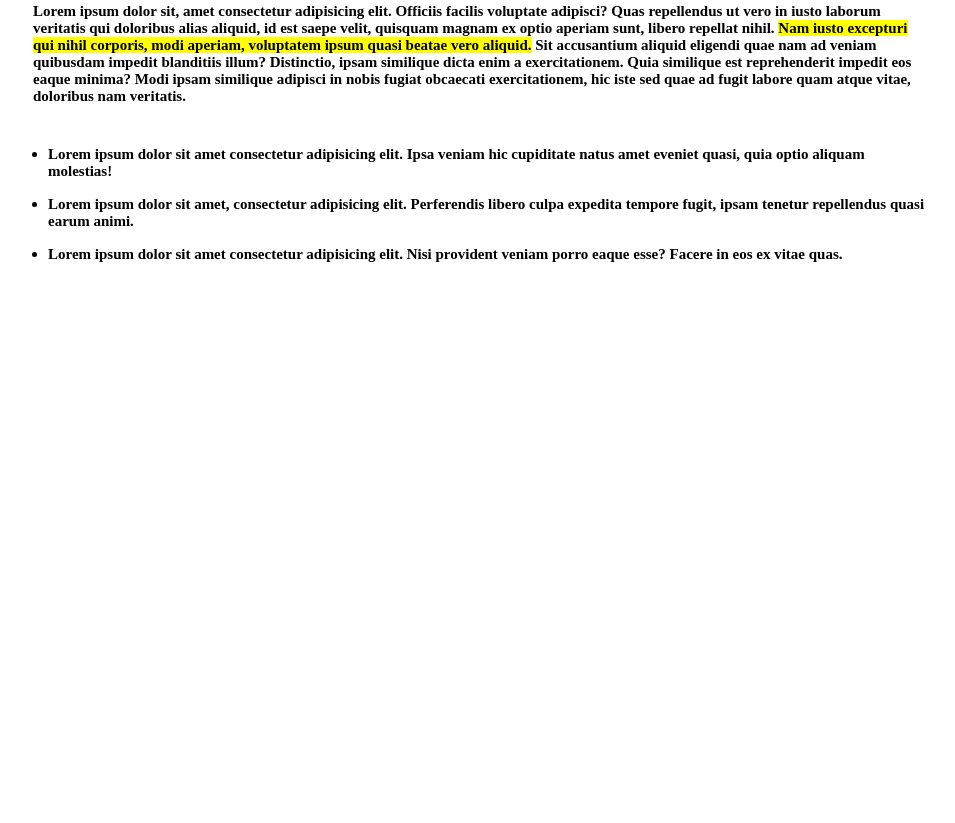
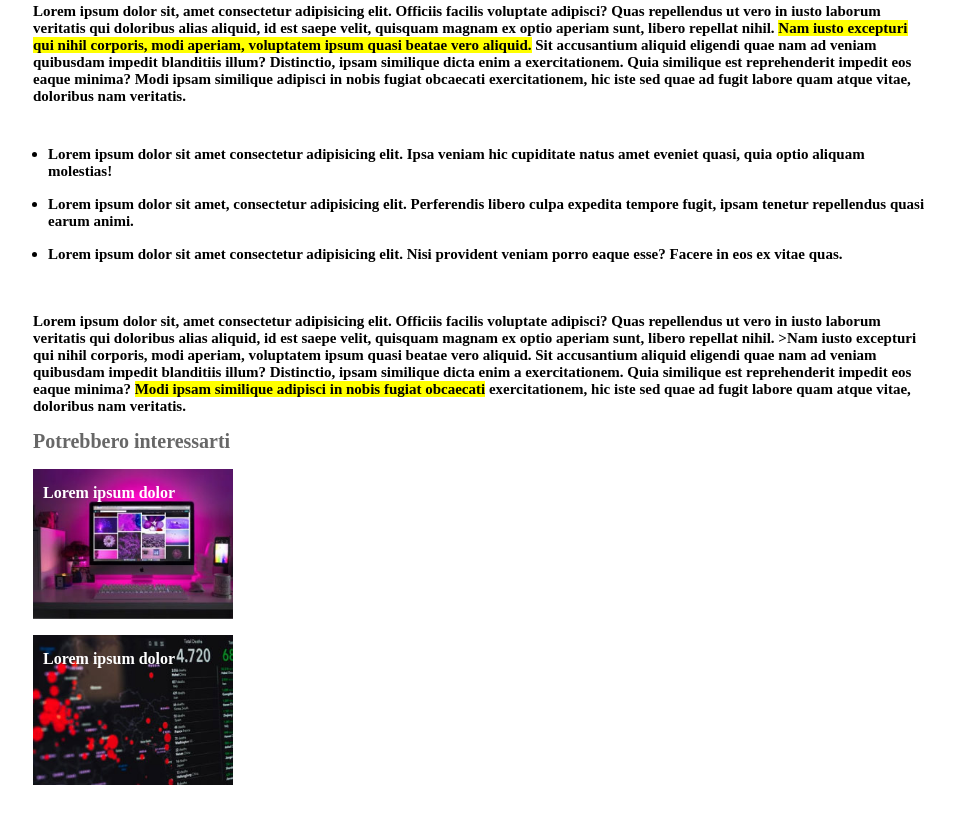
Before and after one commit to emanuele23dev/html-css-booleaner, a plain HTML site: page index.html in a window 1280 px wide. Shown: the part 1249-2072 px from the top of the page, without its empty margins (159-1114 px from the left). Drawn offline with Linux system fonts and the light colour scheme.

Commit message:
add footer

```diff
--- a/asset/style.css
+++ b/asset/style.css
@@ -20,67 +20,105 @@ footer {
   left: 220px;
 }
 
-main{
+main {
   width: 70%;
   margin: auto;
 }
 
-h1{
+h1 {
   font-size: 50px;
   margin-bottom: 0%;
 }
 
-#primo-paragrafo{
+#primo-paragrafo {
   color: rgb(103, 103, 103);
   margin: 0%;
-    font-size: 20PX;
+  font-size: 20px;
 }
 
-#blue-text{
+#blue-text {
   color: rgb(0, 166, 255);
 }
 
-#data{
+#data {
   color: rgb(103, 103, 103);
   margin: 0%;
-    font-size: 15PX;
+  font-size: 15px;
 }
 
-#tim1{
+#tim1 {
   margin-top: 20px;
 }
 
-#tim2{
+#tim2 {
   margin-top: 0%;
 }
 
-#prima-foto{
+#prima-foto {
   margin-bottom: 0%;
   margin-top: 0%;
   font-weight: 600;
   font-size: 12px;
 }
 
-#seconda-foto{
+#seconda-foto {
   margin-bottom: 0%;
   margin-top: 0%;
   font-weight: 600;
   font-size: 12px;
 }
 
-.giallo{
+.giallo {
   background-color: yellow;
 }
 
-.paragrafo{
+.paragrafo {
   font-weight: 600;
   font-size: 15px;
 }
 
-#lista{
+#lista {
   margin-top: 40px;
   margin-bottom: 50px;
   margin-left: 0%;
   margin-right: 0%;
   padding-left: 15px;
 }
+
+
+
+footer {
+  width: 70%;
+  margin: auto;
+}
+
+.text-footer{
+    color: rgb(103, 103, 103);
+  margin: 0%;
+  font-weight: 600;
+  font-size: 20px;
+}
+
+.box-image-footer{
+    margin-top: 15px;
+    color: white;
+    height: 150px;
+    width: 200px;
+    background-image: url('../asset/images/monitor.jpg');
+    background-size: cover
+}
+
+.font-weight{
+    font-weight: 600;
+    padding-left: 10px;
+    padding-top: 15px;
+}
+
+.box-image-footer2{
+    margin-top: 15px;
+    color: white;
+    height: 150px;
+    width: 200px;
+    background-image: url('../asset/images/graph.jpg');
+    background-size: cover
+}
--- a/index.html
+++ b/index.html
@@ -12,35 +12,91 @@
   <body>
     <header>
       <div id="sfondo_header">
-        <img id="logo-size" src="/asset/images/logo.svg" alt="">
+        <img id="logo-size" src="/asset/images/logo.svg" alt="" />
       </div>
     </header>
 
     <main>
       <section>
-            <h1>Internet deve essere al servizio del "bene pubblico": il manifesto di Tim Berners-Lee</h1>
-            <p id="primo-paragrafo">Scritto da <span id="blue-text">The Booleaner</span></p>
+        <h1>
+          Internet deve essere al servizio del "bene pubblico": il manifesto di
+          Tim Berners-Lee
+        </h1>
+        <p id="primo-paragrafo">
+          Scritto da <span id="blue-text">The Booleaner</span>
+        </p>
         <p id="data">il 10/10/2020</p>
-            <div><img id="tim1" src="./asset/images/tim-1.jpg" alt=""></div>
-            <div id="tim2"><img id src="./asset/images/tim-2.jpg" alt=""></div>
-            <p id="prima-foto">1st Photo: John S. and James L. Knight Foundation, by Scott Henrichsen</p>
+        <div><img id="tim1" src="./asset/images/tim-1.jpg" alt="" /></div>
+        <div id="tim2"><img id src="./asset/images/tim-2.jpg" alt="" /></div>
+        <p id="prima-foto">
+          1st Photo: John S. and James L. Knight Foundation, by Scott Henrichsen
+        </p>
         <p id="seconda-foto">2nd Photo: Wikimedia, by Paul Clarke</p>
       </section>
       <section>
-            <p class="paragrafo">Lorem ipsum dolor sit, amet consectetur adipisicing elit. Officiis facilis voluptate adipisci? Quas repellendus ut vero in iusto laborum veritatis qui doloribus alias aliquid, id est saepe velit, quisquam magnam ex optio aperiam sunt, libero repellat nihil. <span class="giallo">Nam iusto excepturi qui nihil corporis, modi aperiam, voluptatem ipsum quasi beatae vero aliquid.</span> Sit accusantium aliquid eligendi quae nam ad veniam quibusdam impedit blanditiis illum? Distinctio, ipsam similique dicta enim a exercitationem. Quia similique est reprehenderit impedit eos eaque minima? Modi ipsam similique adipisci in nobis fugiat obcaecati exercitationem, hic iste sed quae ad fugit labore quam atque vitae, doloribus nam veritatis.</p>
+        <p class="paragrafo">
+          Lorem ipsum dolor sit, amet consectetur adipisicing elit. Officiis
+          facilis voluptate adipisci? Quas repellendus ut vero in iusto laborum
+          veritatis qui doloribus alias aliquid, id est saepe velit, quisquam
+          magnam ex optio aperiam sunt, libero repellat nihil.
+          <span class="giallo"
+            >Nam iusto excepturi qui nihil corporis, modi aperiam, voluptatem
+            ipsum quasi beatae vero aliquid.</span
+          >
+          Sit accusantium aliquid eligendi quae nam ad veniam quibusdam impedit
+          blanditiis illum? Distinctio, ipsam similique dicta enim a
+          exercitationem. Quia similique est reprehenderit impedit eos eaque
+          minima? Modi ipsam similique adipisci in nobis fugiat obcaecati
+          exercitationem, hic iste sed quae ad fugit labore quam atque vitae,
+          doloribus nam veritatis.
+        </p>
         <ul id="lista">
-                <li><p class="paragrafo">Lorem ipsum dolor sit amet consectetur adipisicing elit. Ipsa veniam hic cupiditate natus amet eveniet quasi, quia optio aliquam molestias!</p></li>
-                <li><p class="paragrafo">Lorem ipsum dolor sit amet, consectetur adipisicing elit. Perferendis libero culpa expedita tempore fugit, ipsam tenetur repellendus quasi earum animi.</p></li>
-                <li><p class="paragrafo">Lorem ipsum dolor sit amet consectetur adipisicing elit. Nisi provident veniam porro eaque esse? Facere in eos ex vitae quas.</p></li>
+          <li>
+            <p class="paragrafo">
+              Lorem ipsum dolor sit amet consectetur adipisicing elit. Ipsa
+              veniam hic cupiditate natus amet eveniet quasi, quia optio aliquam
+              molestias!
+            </p>
+          </li>
+          <li>
+            <p class="paragrafo">
+              Lorem ipsum dolor sit amet, consectetur adipisicing elit.
+              Perferendis libero culpa expedita tempore fugit, ipsam tenetur
+              repellendus quasi earum animi.
+            </p>
+          </li>
+          <li>
+            <p class="paragrafo">
+              Lorem ipsum dolor sit amet consectetur adipisicing elit. Nisi
+              provident veniam porro eaque esse? Facere in eos ex vitae quas.
+            </p>
+          </li>
         </ul>
+        <p class="paragrafo">
+          Lorem ipsum dolor sit, amet consectetur adipisicing elit. Officiis
+          facilis voluptate adipisci? Quas repellendus ut vero in iusto laborum
+          veritatis qui doloribus alias aliquid, id est saepe velit, quisquam
+          magnam ex optio aperiam sunt, libero repellat nihil.
+
+            >Nam iusto excepturi qui nihil corporis, modi aperiam, voluptatem
+            ipsum quasi beatae vero aliquid.
+          Sit accusantium aliquid eligendi quae nam ad veniam quibusdam impedit
+          blanditiis illum? Distinctio, ipsam similique dicta enim a
+          exercitationem. Quia similique est reprehenderit impedit eos eaque
+          minima? <span class="giallo">Modi ipsam similique adipisci in nobis fugiat obcaecati</span>
+          exercitationem, hic iste sed quae ad fugit labore quam atque vitae,
+          doloribus nam veritatis.
+        </p>
+      </section>
+      <section>
+
       </section>
     </main>
 
-
-
     <footer>
-
+        <p class="text-footer">Potrebbero interessarti</p>
+        <div class="box-image-footer"><p class="font-weight">Lorem ipsum dolor</p></div>
+        <div class="box-image-footer2"><p class="font-weight">Lorem ipsum dolor</p></div>
     </footer>
-
   </body>
 </html>
```
Lines whose indentation alone changed are shown as unchanged.
